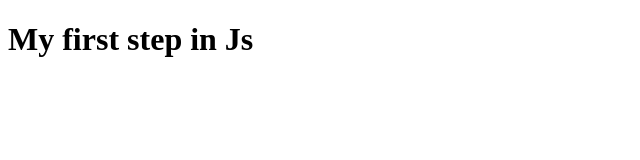
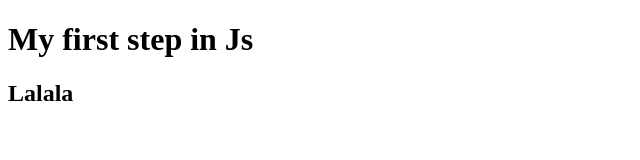
Before and after one commit to DzmitryTabolich/test-, a plain HTML site: page index.html in a window 1280 px wide. Shown: the whole page, without its empty margins (0-640 px from the left). Drawn offline with Linux system fonts and the light colour scheme.

Commit message:
Third commit

```diff
--- a/index.html
+++ b/index.html
@@ -4,7 +4,7 @@
 
 <h1>My first step in Js</h1>
 
-<h2></h2>
+<h2>Lalala</h2>
 
 <script src="firstJs.js"></script>
 </body>
```
